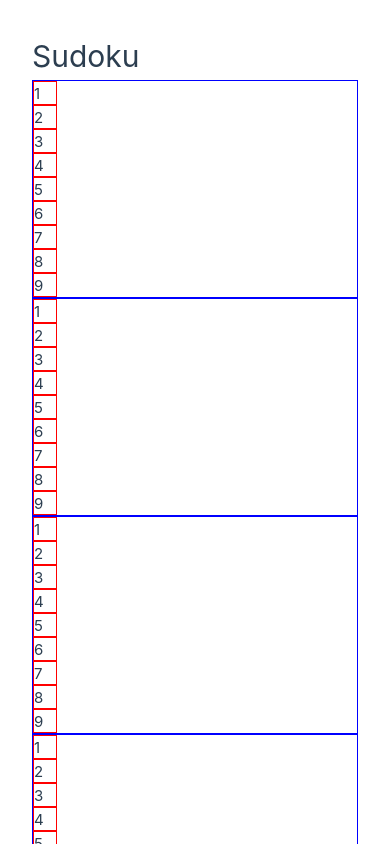
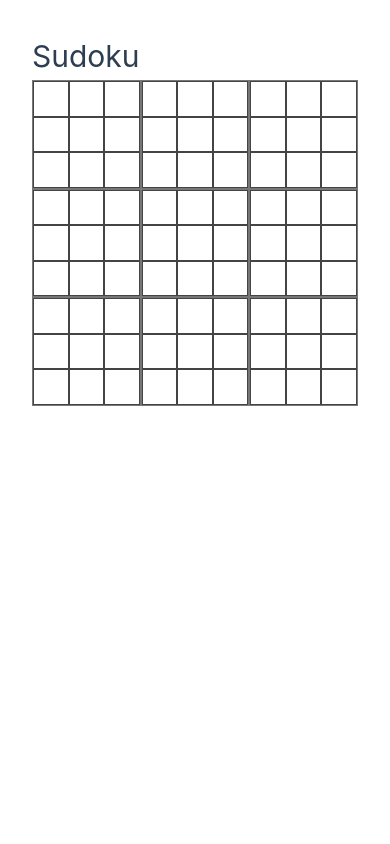
Before and after one commit to pniebrzydowski/hux1-ws24-demo, a Vue app: page / in a window 390 px wide. Shown: the top 844 px of the page. Built offline with nearby package versions, Linux system fonts and the light colour scheme; the HTML template or start-up script is replaced by a standard one.

Commit message:
wk2 exercise: responsive game board and block styles (#3)

```diff
--- a/src/App.vue
+++ b/src/App.vue
@@ -3,37 +3,14 @@ import GameBoard from './components/GameBoard.vue'
 </script>
 
 <template>
-  <main>
-    <h1>Sudoku</h1>
-    <GameBoard />
-  </main>
+  <div class="wrapper">
+    <header>
+      <h1>Sudoku</h1>
+    </header>
+    <main>
+      <GameBoard />
+    </main>
+  </div>
 </template>
 
-<style scoped>
-header {
-  line-height: 1.5;
-}
-
-.logo {
-  display: block;
-  margin: 0 auto 2rem;
-}
-
-@media (min-width: 1024px) {
-  header {
-    display: flex;
-    place-items: center;
-    padding-right: calc(var(--section-gap) / 2);
-  }
-
-  .logo {
-    margin: 0 2rem 0 0;
-  }
-
-  header .wrapper {
-    display: flex;
-    place-items: flex-start;
-    flex-wrap: wrap;
-  }
-}
-</style>
+<style scoped></style>
--- a/src/components/GameBoard.vue
+++ b/src/components/GameBoard.vue
@@ -3,7 +3,17 @@ import SudokuBlock from './SudokuBlock.vue'
 </script>
 
 <template>
-  <SudokuBlock v-for="n in 9" :key="n" />
+  <div class="board">
+    <SudokuBlock v-for="n in 9" :key="n" />
+  </div>
 </template>
 
-<style scoped></style>
+<style scoped>
+.board {
+  display: grid;
+  width: calc(100vmin - 4rem);
+  height: calc(100vmin - 4rem);
+  grid-template-columns: 1fr 1fr 1fr;
+  grid-template-rows: 1fr 1fr 1fr;
+}
+</style>
--- a/src/components/NumberBlock.vue
+++ b/src/components/NumberBlock.vue
@@ -1,17 +1,17 @@
-<script setup lang="ts">
-const { squareIndex } = defineProps<{
-  squareIndex: number
-}>()
-</script>
+<script setup lang="ts"></script>
 
 <template>
-  <div class="number-block">{{ squareIndex }}</div>
+  <div class="number-block"></div>
 </template>
 
 <style scoped>
 .number-block {
-  border: 1px solid red;
-  height: 24px;
-  width: 24px;
+  border: 1px solid #444;
+  position: relative;
+  width: 100%;
+  height: 100%;
+  display: flex;
+  align-items: center;
+  justify-content: center;
 }
 </style>
--- a/src/components/SudokuBlock.vue
+++ b/src/components/SudokuBlock.vue
@@ -4,12 +4,16 @@ import NumberBlock from './NumberBlock.vue'
 
 <template>
   <div class="sudoku-block">
-    <NumberBlock v-for="n in 9" :key="n" :square-index="n" />
+    <NumberBlock v-for="n in 9" :key="n" />
   </div>
 </template>
 
 <style scoped>
 .sudoku-block {
-  border: 1px solid blue;
+  border: 1px solid #777;
+  display: grid;
+  grid-template-columns: 1fr 1fr 1fr;
+  grid-template-rows: 1fr 1fr 1fr;
+  height: 100%;
 }
 </style>
```
